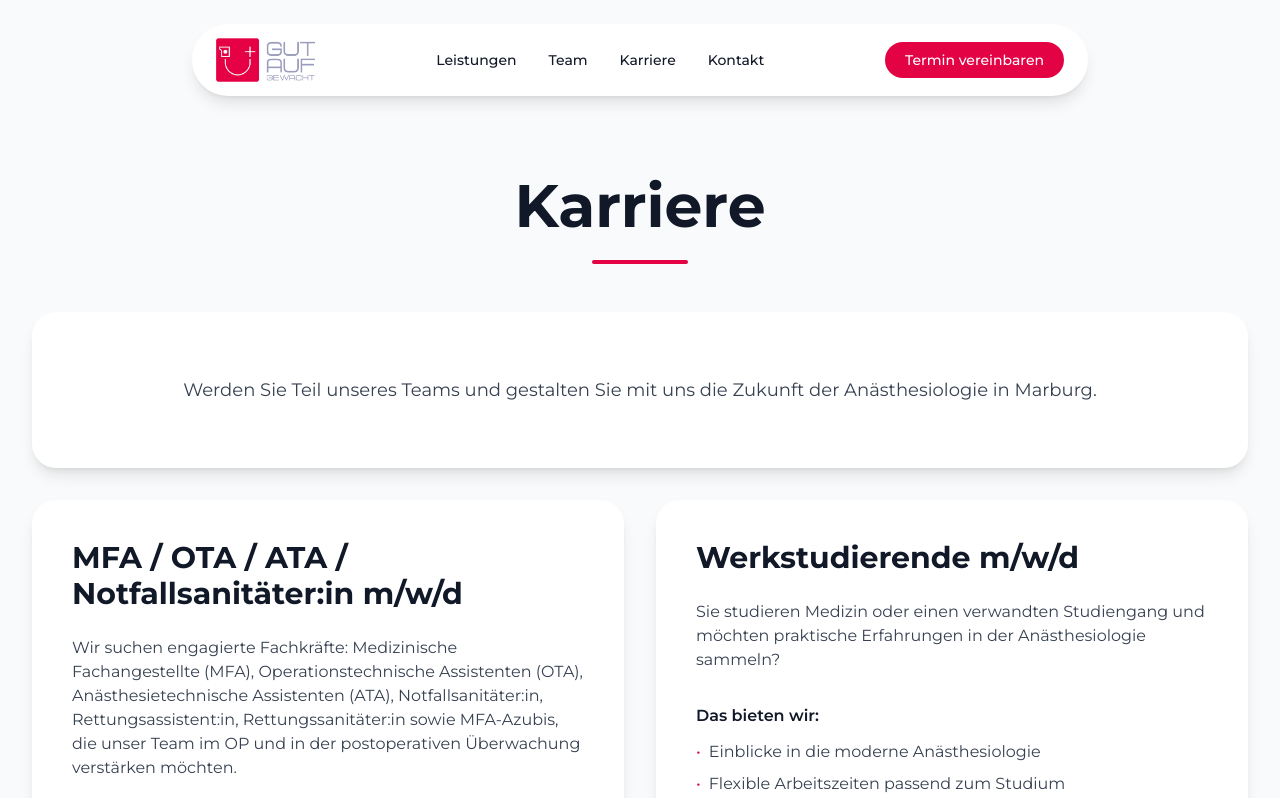
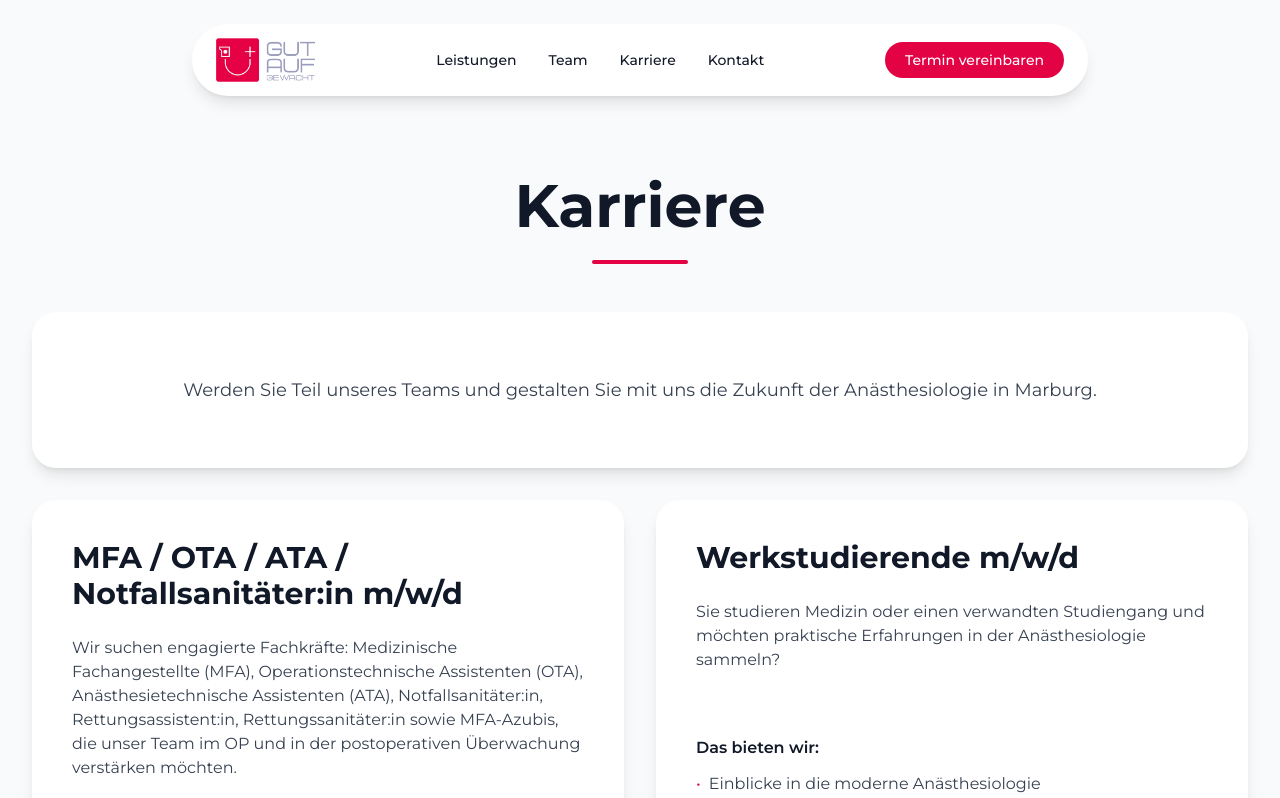
Before and after one commit to rachlot/gutaufgewacht, a React (Vite) app: page /karriere in a window 1280 px wide. Shown: the top 798 px of the page. Built offline with nearby package versions, Linux system fonts and the light colour scheme.

Commit message:
Updated Karriere.tsx

```diff
--- a/src/pages/Karriere.tsx
+++ b/src/pages/Karriere.tsx
@@ -94,11 +94,11 @@ export default function Karriere() {
               </div>
 
               <div className="space-y-4 mb-6">
-                <p className="text-base text-gray-700 mb-8">
+                <p className="text-base text-gray-700 min-h-[120px]">
                   Sie studieren Medizin oder einen verwandten Studiengang und möchten praktische Erfahrungen in der Anästhesiologie sammeln?
                 </p>
 
-                <div className="space-y-3 mt-8">
+                <div className="space-y-3">
                   <h4 className="font-semibold text-gray-900">Das bieten wir:</h4>
                   <ul className="space-y-2 text-sm sm:text-base text-gray-700">
                     <li className="flex items-start">
```
Also changed, not shown: public/image-copy.png (deleted).
